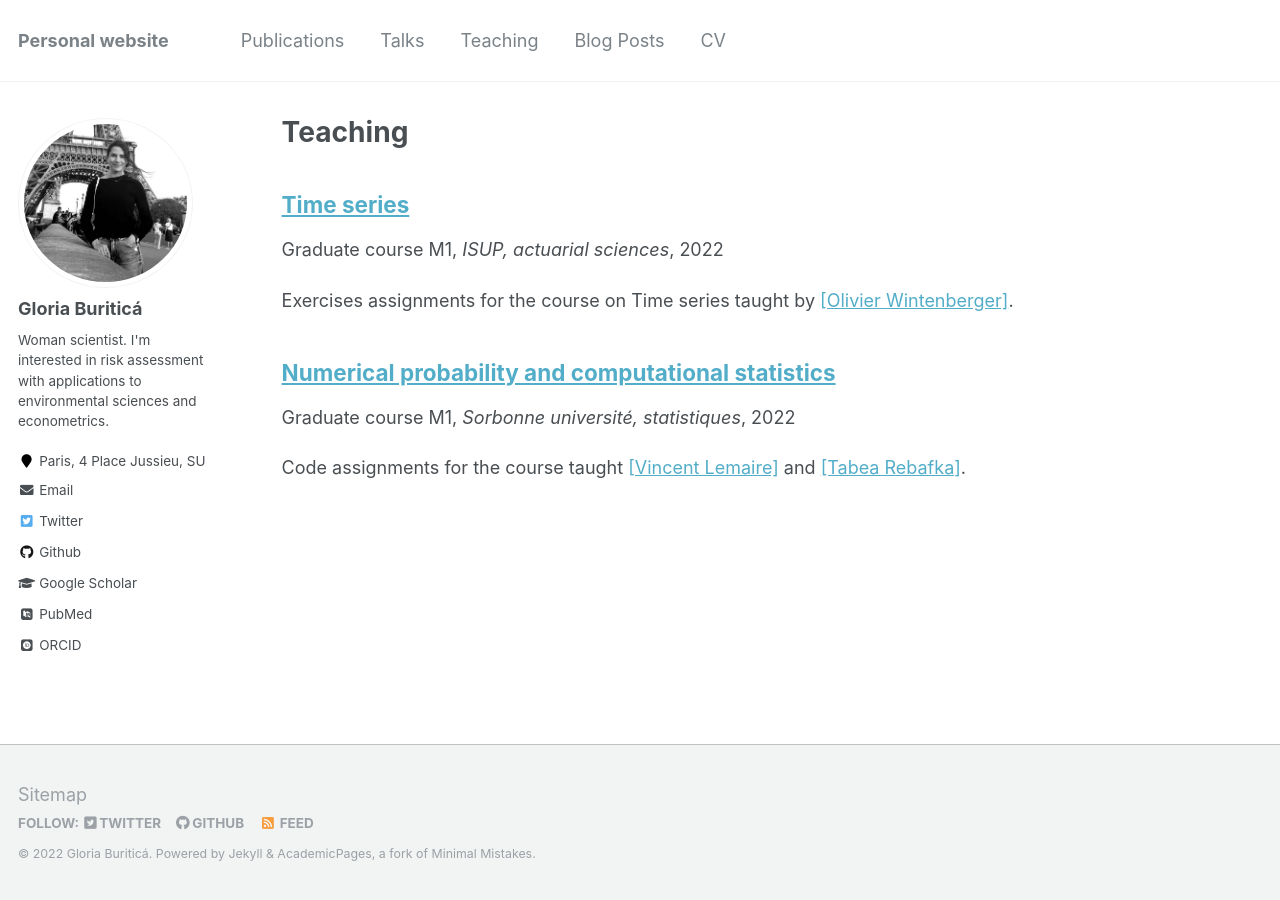
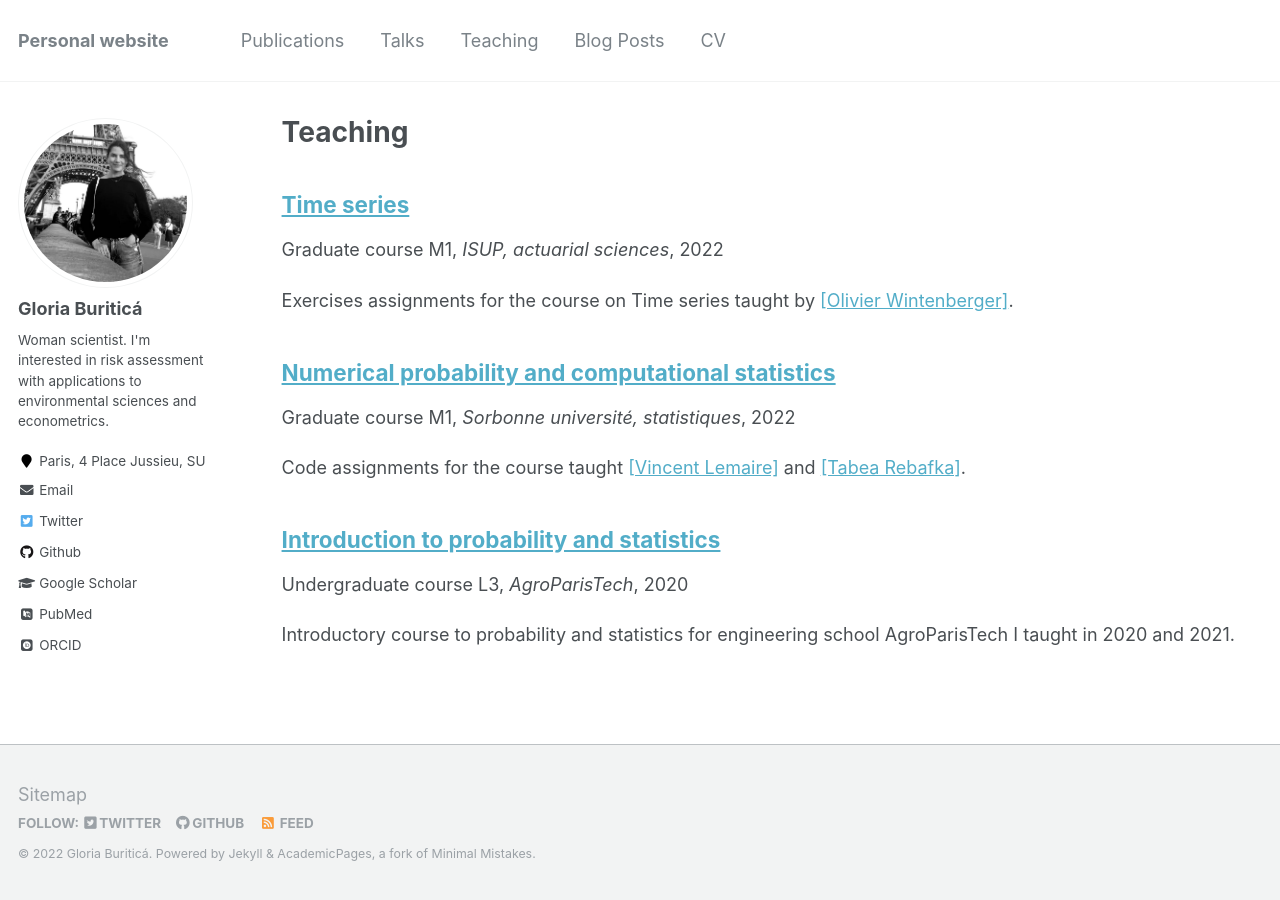
Before and after one commit to GBuritica/GBuritica.github.io, a Jekyll site: the page built from _pages/teaching.html, in a window 1280 px wide. Built offline with Jekyll 4.4.1, drawn with Linux system fonts in a browser that asks for light colours; some web fonts are replaced; a file with an impossible date is left out.

Commit message:
Update 2019-proba-stats-1.md

```diff
--- a/_teaching/2019-proba-stats-1.md
+++ b/_teaching/2019-proba-stats-1.md
@@ -4,7 +4,7 @@ collection: teaching
 type: "Undergraduate course L3"
 permalink: /teaching/2019-proba-stats-1
 venue: "AgroParisTech"
-date:
+date:   2020-02-01
 location: "Paris, France"
 ---
 
```
